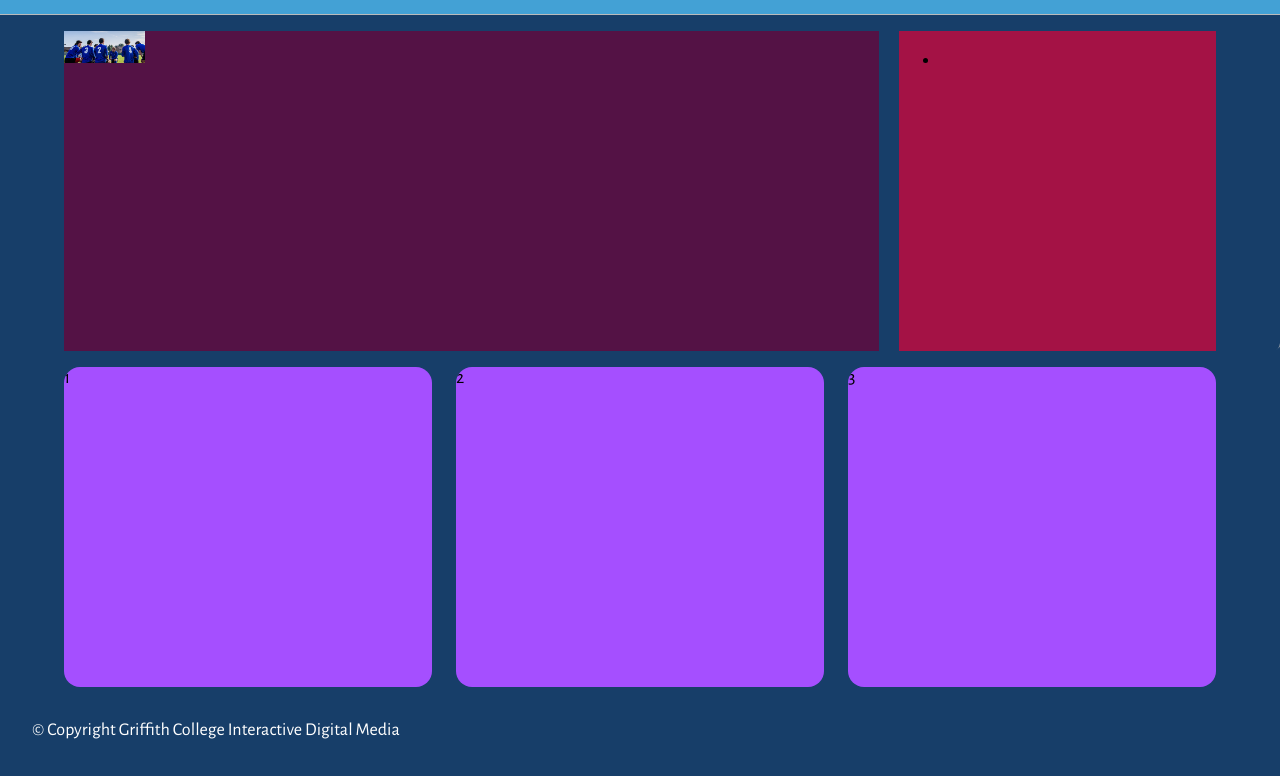
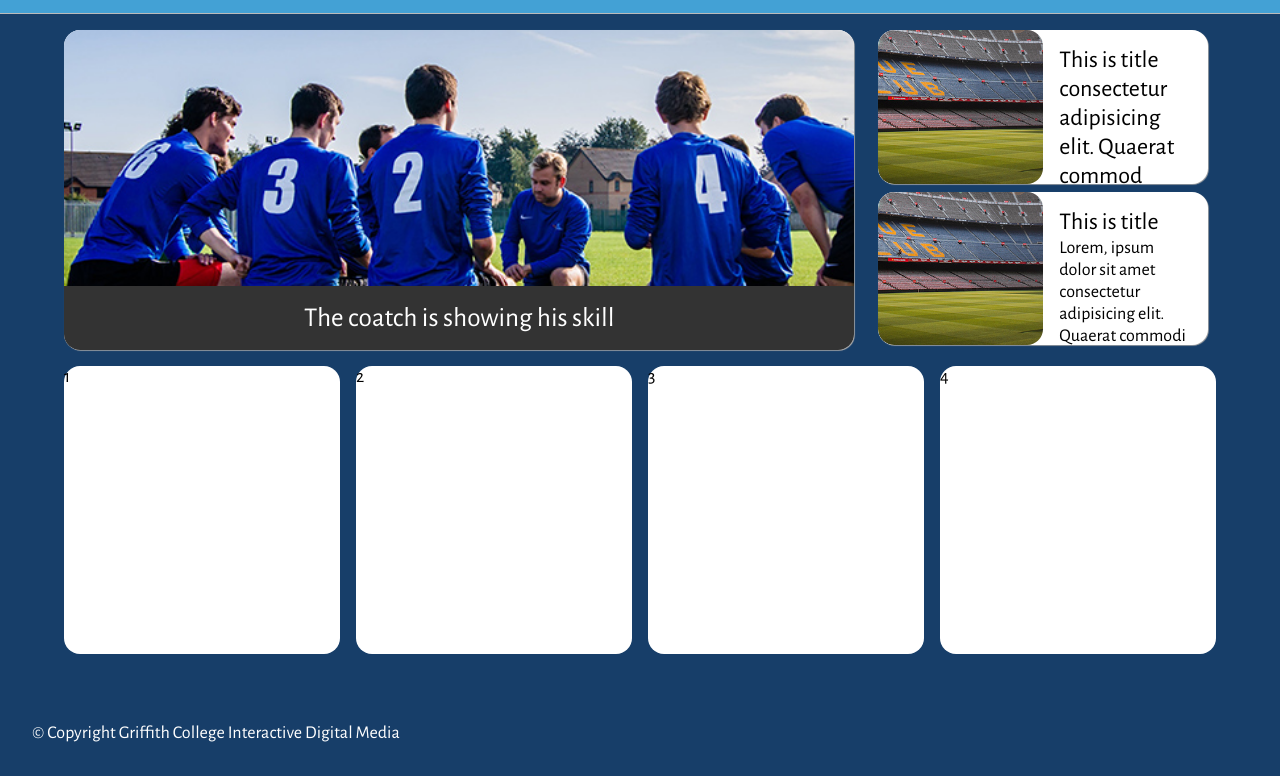
Before and after one commit to MikeJoe789/3112999_webauthor_finalsite, a plain HTML site: page index.html in a window 1280 px wide. Shown: the part 511-1287 px from the top of the page. Drawn offline with nearby package versions, Linux system fonts and the light colour scheme.

Commit message:
05012024

```diff
--- a/index.html
+++ b/index.html
@@ -24,7 +24,7 @@
     <header id="header">
       <img class="logo" src="images/logo.png" alt="logo" />
       <div id="menuButton">
-        <span class="material-symbols-outlined"> menu </span>
+        <span class="material-symbols-outlined header-icon"> menu </span>
       </div>
       <nav>
         <ul>
@@ -35,7 +35,9 @@
           <li><a href="#">Fans</a></li>
         </ul>
       </nav>
-      <span class="material-symbols-outlined"> account_circle </span>
+      <span class="material-symbols-outlined header-icon">
+        account_circle
+      </span>
     </header>
     <main>
       <section id="image-carousel" class="splide" aria-label="Beautiful Images">
@@ -67,18 +69,46 @@
         <div class="fixtures-news-wrapper">
           <div class="left-fixtures-news-wrapper">
             <img src="images/news2.jpg" alt="" />
+            <div class="left-fixtures-news-text">
+              <a href="#">The coatch is showing his skill</a>
+            </div>
           </div>
           <div class="right-fixtures-news-wrapper">
-            <ul>
-              <li><img src="" alt="" /></li>
-            </ul>
-          </div>
+            <div class="right-fixtures-news-item">
+              <img src="images/image01.jpg" alt="" />
+              <div class="right-fixtures-news-text">
+                <a href="#"> This is title  consectetur adipisicing elit.
+                  Quaerat commod </a>
+                <p>
+                  Lorem, ipsum dolor sit amet consectetur adipisicing elit.
+                  Quaerat commodi sed aliquid nostrum exercitationem nulla,
+                  quisquam autem assumenda possimus enim error architecto ullam
+                  soluta eaque libero doloremque sapiente aspernatur
+                  quibusdam!this is the latest fixtures-news-wrapper
+                </p>
+              </div>
+
+            </div>
+            <div class="right-fixtures-news-item">
+            <img src="images/image01.jpg" alt="" />
+            <div class="right-fixtures-news-text">
+              <a href="#"> This is title </a>
+              <p>
+                Lorem, ipsum dolor sit amet consectetur adipisicing elit.
+                Quaerat commodi sed aliquid nostrum exercitationem nulla,
+                quisquam autem assumenda possimus enim error architecto ullam
+                soluta eaque libero doloremque sapiente aspernatur
+                quibusdam!this is the latest fixtures-news-wrapper
+              </p>
+            </div>
+            </div>
         </div>
       </section>
       <section class="gallery-wrapper">
         <div class="gallery1">1</div>
         <div class="gallery1">2</div>
         <div class="gallery1">3</div>
+        <div class="gallery1">4</div>
       </section>
     </main>
     <footer>
--- a/style.css
+++ b/style.css
@@ -1,4 +1,8 @@
 /* general setting begin */
+html,
+body {
+  overflow-x: hidden;
+}
 body {
   max-width: 1920px;
   background-color: #173e69;
@@ -10,30 +14,33 @@ body {
 a {
   text-decoration: none;
   color: #fff;
+  cursor: pointer;
 }
 a:hover {
   color: #d5b048;
   border-bottom: #bbb solid 0.1rem;
 }
 nav,
+ul,
+ol,
 li,
 p {
   margin: 0;
   padding: 0;
 }
-/* img {
-  margin: 0 auto;
-} */
+ul,
+ol {
+  list-style-type: none;
+}
+
 /* general setting end */
 
 /* header begin */
 #header {
   display: flex;
   justify-content: space-evenly;
-  /* background-color: #43A1D5; */
   width: 100%;
   align-items: center;
-  border-bottom: 0.1rem solid #999;
   padding: 0.2rem;
   position: relative;
 }
@@ -50,7 +57,6 @@ p {
 }
 
 #header ul {
-  list-style: none;
   font-family: "Roboto Condensed", sans-serif;
   font-size: 1.6rem;
   line-height: 1rem;
@@ -64,12 +70,11 @@ p {
 }
 .material-symbols-outlined {
   font-size: 2.5rem !important;
-  color: #333;
+  color: #fff;
 }
 .material-symbols-outlined:hover {
   cursor: pointer;
 }
-
 /* header end */
 
 /* main carousel begin */
@@ -81,12 +86,8 @@ p {
 /* main carousel end*/
 /* main fixtures begin */
 .fixtures {
-  /* width: 100vw; */
-  /* background-color: #fff; */
-  /* display: flex; */
+  width: 100%;
   border-radius: 0.5rem;
-  /* justify-content: center; */
-  box-shadow: 2px -2px 1px #bbb;
 }
 .fixtures-header {
   display: flex;
@@ -96,8 +97,7 @@ p {
   padding: 0 1rem;
   margin-bottom: 1rem;
   background-color: #43a1d5;
-
-  /* width: 100vw; */
+  width: 100%;
 }
 .fixtures-header h3 {
   font-size: 1.5em;
@@ -121,23 +121,85 @@ p {
   display: flex;
   justify-content: space-between;
   flex-wrap: wrap;
-  gap: 20px;
+  gap: 1rem;
+  color: #fff;
+}
+.left-fixtures-news-wrapper,
+.right-fixtures-news-wrapper {
+  height: 40vh;
+  overflow: hidden;
+  border-radius: 1rem;
 }
 .left-fixtures-news-wrapper {
-  height: 40vh;
-  flex: 2 1 30em;
-  background-color: #541245;
+  background-color: #fff;
+  flex: 68%;
+  display: flex;
+  flex-direction: column;
+  box-shadow: 0.05rem 0.05rem 0.05rem #aaa;
 }
 .left-fixtures-news-wrapper img {
-  width: 10%;
-  height: 10%;
+  width: 100%;
+  height: 80%;
   object-fit: cover;
 }
-
+.left-fixtures-news-text {
+  height: 20%;
+  background-color: #333;
+  font-size: 1.7rem;
+  text-align: center;
+  display: flex;
+  align-items: center;
+  justify-content: center;
+}
+.left-fixtures-news-text a {
+  overflow: hidden;
+  /* width: 60%; */
+}
 .right-fixtures-news-wrapper {
-  flex: 1 1 10em;
-  height: 40vh;
-  background-color: #a41245;
+  flex: 28%;
+  display: flex;
+  flex-direction: column;
+  gap: 0.5rem;
+  align-items: stretch;
+  padding: 0 0.5rem;
+}
+.right-fixtures-news-item {
+  width: 100%;
+  height: 48%;
+  display: flex;
+  justify-content: space-between;
+  align-items: center;
+  box-shadow: 0.05rem 0.05rem 0.05rem #aaa;
+  background-color: #fff;
+  overflow: hidden;
+  border-radius: 1rem;
+}
+.right-fixtures-news-item img {
+  border-radius: 1rem;
+  width: 50%;
+  height: 100%;
+  object-fit: cover;
+}
+.right-fixtures-news-text {
+  width: 50%;
+  height: 100%;
+  color: #000;
+  padding: 1rem;
+  box-sizing: border-box;
+}
+.right-fixtures-news-text a {
+  height: 10%;
+  width: 100%;
+  font-size: 1.5rem;
+  color: #000;
+  text-overflow: ellipsis;
+  overflow: hidden;
+  margin-bottom: 0.3rem;
+}
+.right-fixtures-news-text p {
+  height: 90%;
+  text-overflow: ellipsis;
+  overflow: hidden;
 }
 
 /* main fixtures end */
@@ -145,19 +207,18 @@ p {
 /* gallery begin */
 .gallery-wrapper {
   width: 90vw;
-  height: 40vh;
+  height: 18em;
+  margin: 0 auto;
   display: flex;
   justify-content: space-between;
-  margin: 0 auto;
-  gap: 1.5rem;
+  gap: 1rem;
+  flex-wrap: wrap;
 }
 .gallery1 {
-  flex: 1 1 30%;
-  height: 100%;
-  overflow: hidden;
+  flex: 15%;
+  height: 16em;
   border-radius: 1rem;
-  /* box-shadow: 0.11rem 0.11rem 0.1rem #43a1d5; */
-  background-color: #a54fff;
+  background-color: #fff;
 }
 
 /* gallery end */
@@ -173,6 +234,30 @@ footer {
 /* footer end */
 
 /* mobile setting begin */
+
+/* 992 */
+@media only screen and (max-width: 992px) {
+  body {
+    font-size: 16px;
+  }
+  /* main css begin */
+  .left-fixtures-news-wrapper,
+  .right-fixtures-news-wrapper {
+    flex: 100%;
+    height: 18rem;
+  }
+  .right-fixtures-news-wrapper {
+    height: 30rem;
+  }
+
+  .gallery1 {
+    flex: 40%;
+    height: 18em;
+  }
+  /* main css end */
+}
+
+/* 650 */
 @media only screen and (max-width: 650px) {
   body {
     min-width: 380px;
@@ -208,28 +293,22 @@ footer {
     align-items: center;
     background-color: #173e69;
   }
+
   /* menu end */
   /* main fixtures begin */
-  .fixtures-news-wrapper {
-    flex-direction: column;
+  .left-fixtures-news-text {
+    font-size: 1rem;
+  }
+  .left-fixtures-news-wrapper {
+    height: 13rem;
+  }
+  .right-fixtures-news-wrapper {
+    height: 30rem;
+  }
+  .gallery1 {
+    flex: 100%;
+    height: 18em;
   }
 
   /* main fixtures end */
 }
-
-@media only screen and (max-width: 800px) {
-  body {
-    font-size: 16px;
-  }
-  .gallery1 {
-    flex: 1 1 100%;
-    height: 100%;
-    overflow: hidden;
-    border-radius: 1rem;
-    /* box-shadow: 0.11rem 0.11rem 0.1rem #43a1d5; */
-    background-color: #a54fff;
-  }
-  .gallery-wrapper {
-    flex-direction: column;
-  }
-}
```
